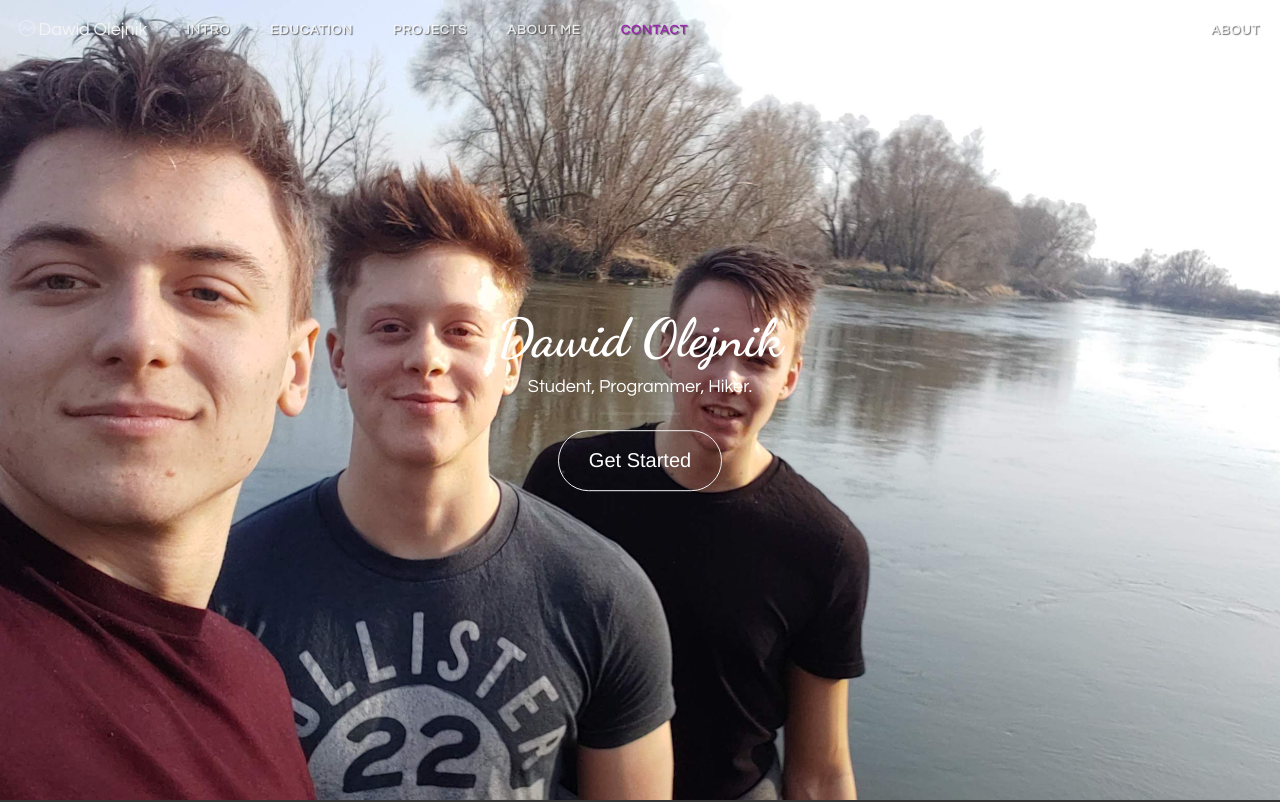
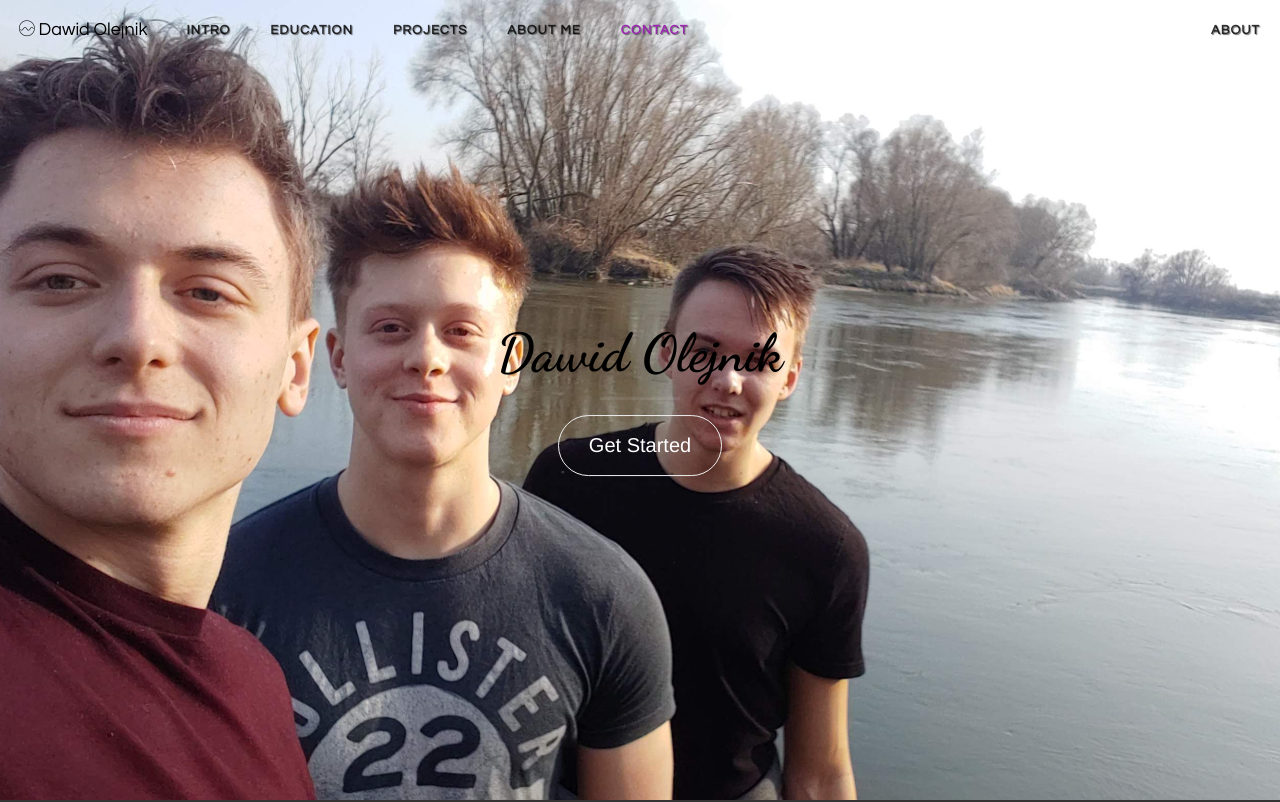
Before and after one commit to dawidghost99/dawidghost99.github.io, a plain HTML site: page index.html in a window 1280 px wide. Shown: the top 802 px of the page. Drawn offline with nearby package versions, Linux system fonts and the light colour scheme; files whose address does not match are found by name.

Commit message:
updated background

```diff
--- a/css/styles.css
+++ b/css/styles.css
@@ -7,6 +7,7 @@ http://www.bootstrapzero.com
 
 @import url(https://fonts.googleapis.com/css?family=Questrial);
 @import url(http://fonts.googleapis.com/css?family=Dancing+Script:700);
+
 
 html,
 body {
@@ -81,8 +82,9 @@ p,ul {
 
 .cursive {
     font-family: 'Dancing Script', cursive;
-    color: 333;
+
     text-transform: none;
+
 }
 
 .text-faded {
@@ -181,18 +183,18 @@ footer {
     }
 
     .navbar-header > .navbar-brand {
-        color: rgba(255,255,255,0.7);
+        color: rgba(0, 0, 0, 0.7);
         padding: 19px;
     }
 
     .navbar-default .navbar-header .navbar-brand:hover,
     .navbar-default .navbar-header .navbar-brand:focus {
-        color: #f4f4f4;
+        color: #000000;
     }
 
     .navbar-default .nav > li>a,
     .navbar-default .nav>li>a:focus {
-        color: rgba(255,255,255,0.8);
+        color: rgba(0, 0, 0, 0.8);
         padding: 20px;
         letter-spacing: 1.1px;
         text-shadow: 1px 1px 1px rgba(60,60,60,0.7);
@@ -236,9 +238,9 @@ header {
     position: relative;
     min-height: auto;
     text-align: center;
-    color: #fff;
+    color: rgb(0, 0, 0);
     width: 100%;
-    background-color: #c9c9c9;
+    background-color: #000000;
     background-image: url('../assets/Profile.jpg');
     background-position: center;
     -webkit-background-size: cover;
--- a/index.html
+++ b/index.html
@@ -44,7 +44,7 @@
                 </ul>
                 <ul class="nav navbar-nav navbar-right">
                     <li>
-                        <a class="page-scroll" data-toggle="modal" title="video landing theme" href="#aboutModal">About</a>
+                        <a class="page-scroll" data-toggle="modal" title="about me" href="#aboutModal">About</a>
                     </li>
                 </ul>
             </div>
@@ -54,7 +54,6 @@
         <div class="header-content">
             <div class="inner">
                 <h1 class="cursive">Dawid Olejnik</h1>
-                <h4>Student, Programmer, Hiker.</h4>
                 <hr>
 <a href="#one" class="btn btn-primary btn-xl page-scroll">Get Started</a>
             </div>
```
